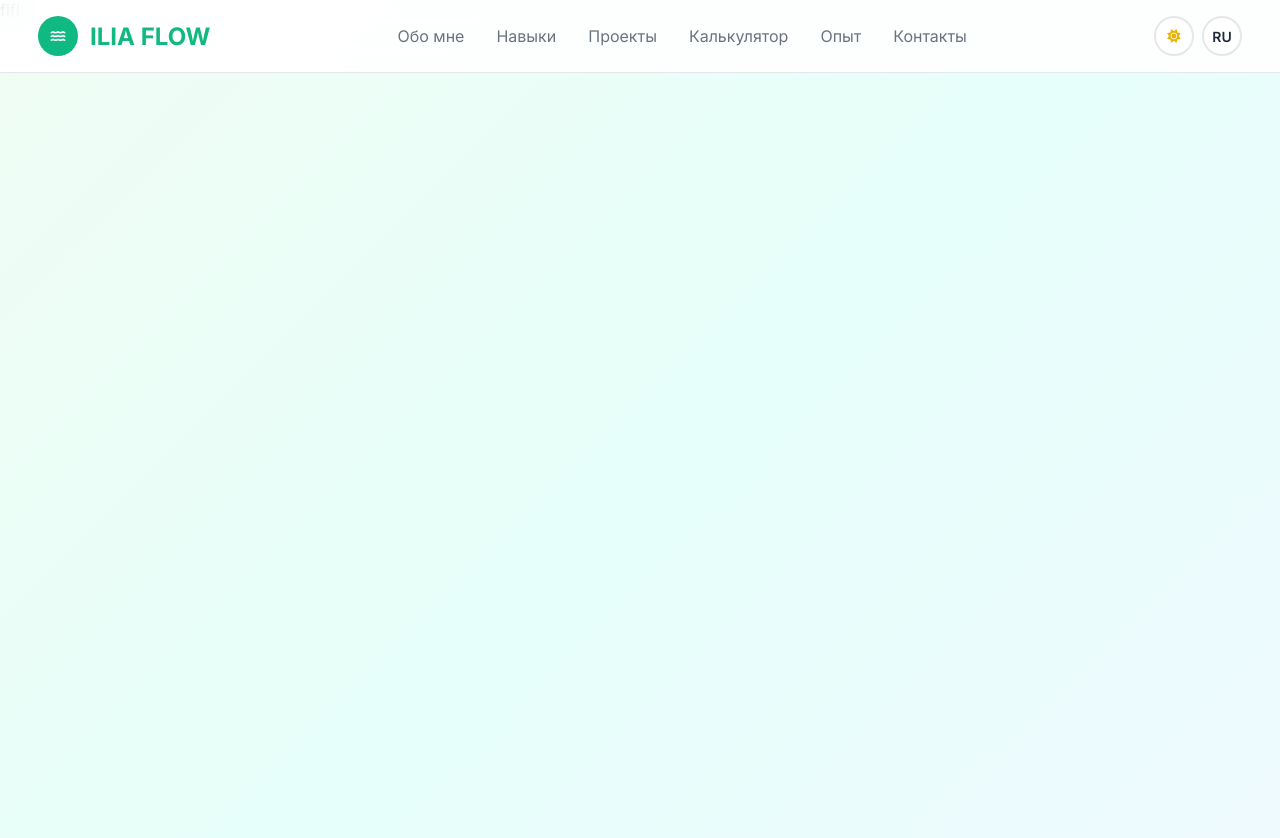
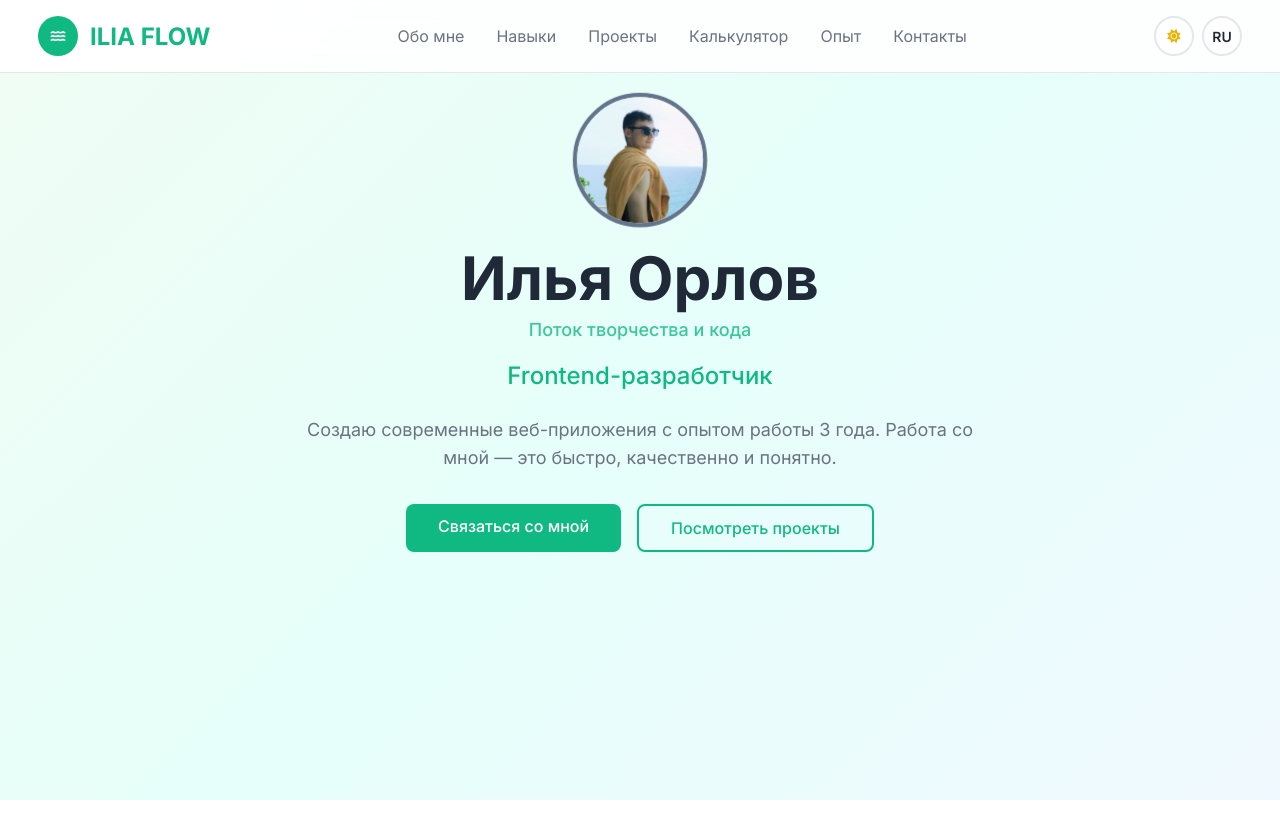
Before and after one commit to Fryaner/ilya-portfolio, a Vue app: page / in a window 1280 px wide. Shown: the top 838 px of the page. After the commit the page ends 800 px from the top, so only its background shows below. Built offline with nearby package versions, Linux system fonts and the light colour scheme.

Commit message:
add: Добавил блок обложку (еще нужно дорабатывать)

```diff
--- a/src/App.vue
+++ b/src/App.vue
@@ -1,14 +1,9 @@
 <template>
   <headerComponent />
-  <p class="test">flfl</p>
+  <coverMain />
 </template>
 
 <script setup lang="js">
 import headerComponent from './components/header-main.vue'
+import coverMain from './components/cover-main.vue'
 </script>
-
-<style>
-.test {
-  height: 1000px;
-}
-</style>
--- a/src/assets/main.scss
+++ b/src/assets/main.scss
@@ -3,7 +3,6 @@
   padding: 0;
   box-sizing: border-box;
 }
-
 body {
   font-family: 'Inter', sans-serif;
   background: var(--bg-gradient);
--- a/src/assets/variables.scss
+++ b/src/assets/variables.scss
@@ -1,3 +1,8 @@
+$media-desctop: 1440px;
+$media-small-desctop: 1200px;
+$media-tablet: 1024px;
+$media-mobile: 768px;
+
 $bg-primary: #ffffff;
 $bg-secondary: #f8fafc;
 $bg-gradient: linear-gradient(135deg, #f0fdf4 0%, #e6fffa 50%, #f0f9ff 100%);
@@ -5,6 +10,7 @@ $text-primary: #1f2937;
 $text-secondary: #6b7280;
 $text-muted: #9ca3af;
 $border-color: #e5e7eb;
+$border-color-image: #64748b;
 $card-bg: #ffffff;
 $nav-bg: rgba(255, 255, 255, 0.9);
 
@@ -22,10 +28,11 @@ $purple-bg: #f5f3ff;
 $dark-bg-primary: #0f172a;
 $dark-bg-secondary: #1e293b;
 $dark-bg-gradient: linear-gradient(135deg, #0a1a1a 0%, #064e3b 30%, #0c4a6e 70%, #1e293b 100%);
-$dark-text-primary: #f1f5f9;
+$dark-text-primary: #e6fffa;
 $dark-text-secondary: #a7f3d0;
 $dark-text-muted: #94a3b8;
 $dark-border-color: #065f46;
+$dark-border-color-image: #10b981;
 $dark-card-bg: #1a2e3a;
 $dark-nav-bg: rgba(10, 26, 26, 0.95);
 $dark-green-bg: rgba(16, 185, 129, 0.1);
@@ -42,6 +49,7 @@ $dark-form-bg-dark: linear-gradient(135deg, #334155 0%, #475569 100%);
   --text-secondary: #{$text-secondary};
   --text-muted: #{$text-muted};
   --border-color: #{$border-color};
+  --border-color-image: #{$border-color-image};
   --card-bg: #{$card-bg};
   --nav-bg: #{$nav-bg};
 
@@ -65,6 +73,7 @@ $dark-form-bg-dark: linear-gradient(135deg, #334155 0%, #475569 100%);
   --text-secondary: #{$dark-text-secondary};
   --text-muted: #{$dark-text-muted};
   --border-color: #{$dark-border-color};
+  --border-color-image: #{$dark-border-color-image};
   --card-bg: #{$dark-card-bg};
   --nav-bg: #{$dark-nav-bg};
 
--- /dev/null
+++ b/src/components/cover-main.vue
@@ -0,0 +1,160 @@
+<template>
+  <section class="cover">
+    <div class="cover__container">
+      <div class="cover__img">
+        <img src="../assets/images/cover-hero.jpg" alt="frontend-разработчик" />
+      </div>
+      <p class="cover__name">Илья Орлов</p>
+      <p class="cover__tagline">{{ t('brand_tagline') }}</p>
+      <p class="cover__role">{{ t('hero.hero_role') }}</p>
+      <p class="cover__description">{{ t('hero.hero_description') }}</p>
+      <div class="cover__btns">
+        <a class="btns__contacts" href="">{{ t('hero.hero_contact_btn') }}</a>
+        <a class="btns__projects" href="">{{ t('hero.hero_projects_btn') }}</a>
+      </div>
+    </div>
+  </section>
+</template>
+
+<script lang="js" setup>
+import { useI18n } from 'vue-i18n'
+
+const { t } = useI18n()
+</script>
+
+<style lang="scss" scoped>
+.cover {
+  padding: 96px 24px 80px 24px;
+  min-height: 100vh;
+
+  &__container {
+    max-width: 1236px;
+    margin: 0 auto;
+  }
+
+  &__img {
+    margin: 0 auto;
+    border: 4px solid var(--border-color-image);
+    border-radius: 50%;
+    width: 128px;
+    height: 128px;
+    margin-bottom: 24px;
+    animation: 2s pulse infinite;
+    cursor: pointer;
+    transition: 0.3s;
+
+    &:hover {
+      box-shadow: 0 0 30px var(--border-color-image);
+      opacity: 0.6;
+    }
+
+    img {
+      width: 100%;
+      border-radius: 50%;
+      height: 100%;
+    }
+  }
+
+  &__name,
+  &__tagline,
+  &__role,
+  &__description {
+    text-align: center;
+  }
+
+  &__name {
+    margin-bottom: 8px;
+    color: var(--text-primary);
+    font-size: 60px;
+    line-height: 1;
+    font-weight: bold;
+
+    @media screen and (max-width: $media-mobile) {
+      font-size: 48px;
+    }
+  }
+
+  &__tagline {
+    margin-bottom: 16px;
+    color: var(--brand-primary);
+    opacity: 0.8;
+    font-size: 18px;
+    font-weight: 500;
+    line-height: 28px;
+  }
+
+  &__role {
+    margin-bottom: 24px;
+    font-size: 24px;
+    line-height: 32px;
+    color: var(--brand-primary);
+    font-weight: 500;
+
+    @media screen and (max-width: $media-mobile) {
+      font-size: 20px;
+    }
+  }
+
+  &__description {
+    margin: 0 auto;
+    margin-bottom: 32px;
+    color: var(--text-secondary);
+    font-size: 18px;
+    line-height: 28px;
+    max-width: 672px;
+  }
+
+  &__btns {
+    display: flex;
+    justify-content: center;
+    gap: 16px;
+    text-align: center;
+
+    @media screen and (max-width: $media-mobile) {
+      flex-direction: column;
+    }
+
+    .btns {
+      &__contacts,
+      &__projects {
+        padding: 12px 32px;
+        border-radius: 8px;
+        font-weight: 500;
+        transition: all 0.3s ease;
+      }
+      &__contacts {
+        background-color: var(--brand-primary);
+        color: rgb(255, 255, 255);
+        @media (hover: hove) {
+          &:hover {
+            background-color: var(--brand-secondary);
+            transform: translateY(-2px);
+          }
+        }
+      }
+
+      &__projects {
+        color: var(--brand-primary);
+        border: 2px solid var(--brand-primary);
+
+        &:hover {
+          background-color: var(--brand-primary);
+          color: rgb(255, 255, 255);
+        }
+      }
+    }
+  }
+}
+
+@keyframes pulse {
+  0% {
+    transform: scale(1);
+  }
+  50% {
+    transform: scale(1.05);
+  }
+  100% {
+    transform: scale(1);
+  }
+}
+</style>
--- a/src/components/header-main.vue
+++ b/src/components/header-main.vue
@@ -120,6 +120,7 @@ onMounted(() => {
   background-color: var(--nav-bg);
   top: 0;
   backdrop-filter: blur(12px);
+  z-index: 1;
 
   &__container {
     max-width: 1236px;
@@ -185,9 +186,10 @@ onMounted(() => {
     a {
       color: var(--text-secondary);
       transition: 0.3s;
-
-      &:hover {
-        color: rgb(22 163 74);
+      @media (hover: hover) {
+        &:hover {
+          color: rgb(22 163 74);
+        }
       }
     }
   }
@@ -223,9 +225,12 @@ onMounted(() => {
       border-radius: 50%;
       cursor: pointer;
       transition: 0.5s;
-      &:hover {
-        border-color: var(--green-accent);
-        transform: scale(1.05);
+
+      @media (hover: hover) {
+        &:hover {
+          border-color: var(--green-accent);
+          transform: scale(1.05);
+        }
       }
     }
     &__lang {
```
Also changed, not shown: src/assets/images/cover-hero.jpg (added).
